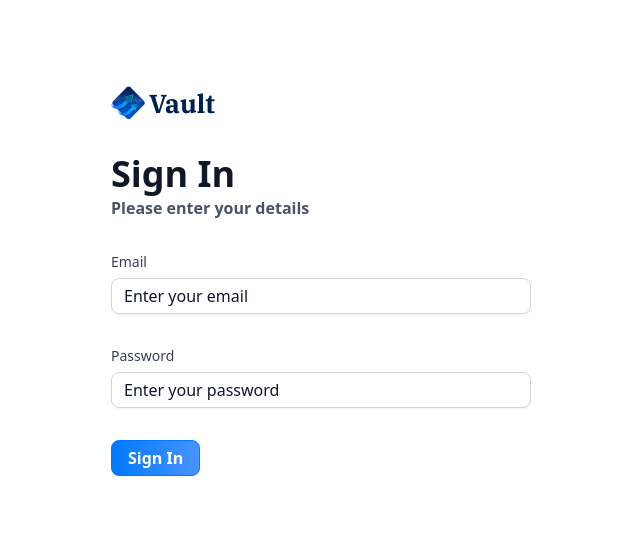
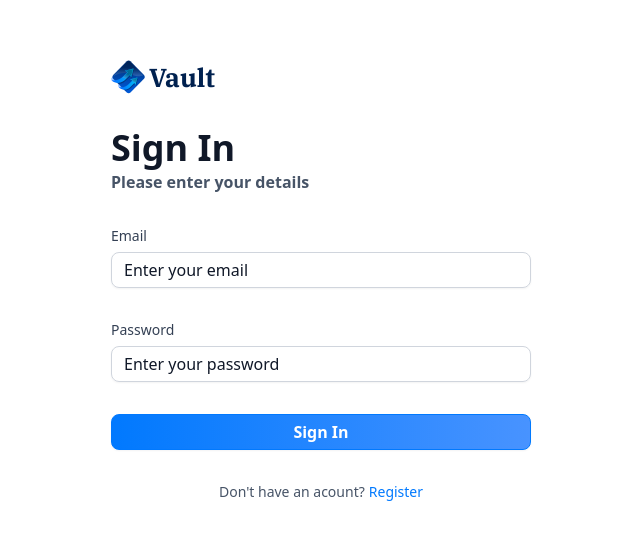
Before and after one commit to prof-biney/banking_web, a Next.js app: page /sign-in in a window 1280 px wide. Shown: the part 119-658 px from the top of the page, without its empty margins (319-959 px from the left). Built offline with nearby package versions, Linux system fonts and the light colour scheme.

Commit message:
add footer for auth form

```diff
--- a/components/AuthForm.tsx
+++ b/components/AuthForm.tsx
@@ -69,6 +69,7 @@
       {user ? (
         <div className="flex flex-col gap-4">{/* PlaidLink */}</div>
       ) : (
+        <>
           <Form {...form}>
             <form onSubmit={form.handleSubmit(onSubmit)} className="space-y-8">
               <CustomInput
@@ -105,6 +106,8 @@
                 </div>
               )}
             /> */}
+
+              <div className="flex flex-col gap-4">
                 <Button type="submit" disabled={isLoading} className="form-btn">
                   {isLoading ? (
                     <>
@@ -117,8 +120,24 @@
                     "Sign Up"
                   )}
                 </Button>
+              </div>
             </form>
           </Form>
+
+          <footer className="flex justify-center gap-1">
+            <p className="text-14 font-normal text-gray-600">
+              {type === "sign-in"
+                ? "Don't have an acount?"
+                : "Already have an account?"}
+            </p>
+            <Link
+              href={type === "sign-in" ? "/sign-up" : "/sign-in"}
+              className="form-link"
+            >
+              {type === "sign-in" ? "Register" : "Login"}
+            </Link>
+          </footer>
+        </>
       )}
     </section>
   );
```
Lines whose indentation alone changed are shown as unchanged.
